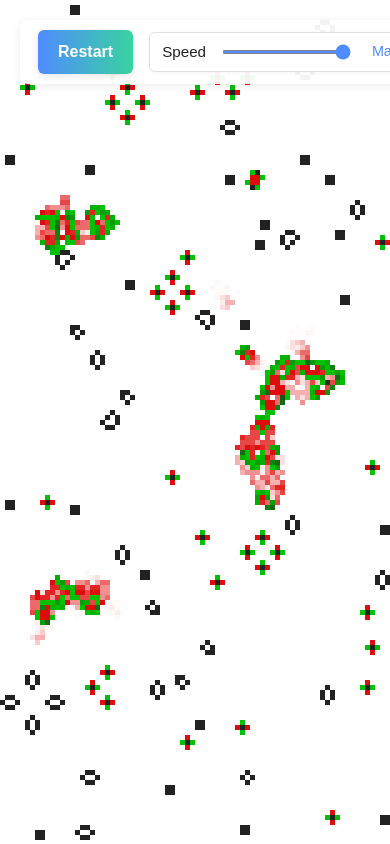
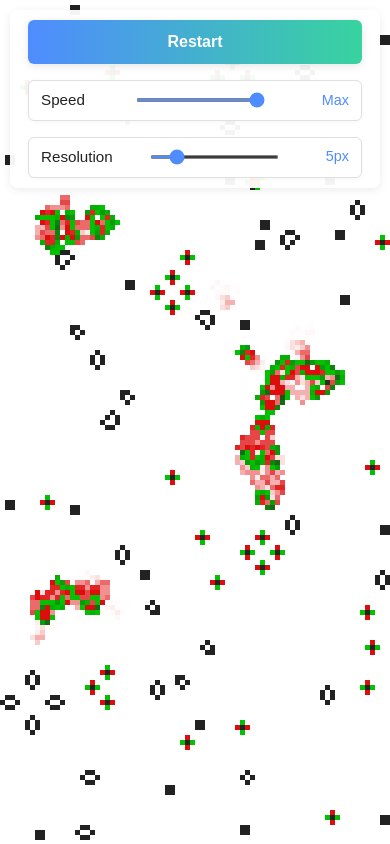
Before and after one commit to raybooysen/conway, a Next.js app: page / in a window 390 px wide. Built offline with nearby package versions, Linux system fonts and the light colour scheme.

Commit message:
Make the buttons work on mobile

```diff
--- /dev/null
+++ b/src/app/Home.module.css
@@ -0,0 +1,64 @@
+.panel {
+  position: fixed;
+  top: 20px;
+  left: 20px;
+  z-index: 10;
+  display: flex;
+  align-items: center;
+  gap: 16px;
+  background: rgba(255, 255, 255, 0.95);
+  border-radius: 8px;
+  box-shadow: 0 2px 8px rgba(0, 0, 0, 0.08);
+  padding: 10px 18px;
+}
+
+.button {
+  padding: 10px 20px;
+  font-size: 1rem;
+  background: linear-gradient(90deg, #4f8cff 0%, #38d39f 100%);
+  color: #fff;
+  border: none;
+  border-radius: 6px;
+  cursor: pointer;
+  font-weight: 600;
+  box-shadow: 0 2px 8px rgba(0, 0, 0, 0.1);
+  transition: background 0.2s, box-shadow 0.2s;
+}
+
+.button:hover {
+  background: linear-gradient(90deg, #38d39f 0%, #4f8cff 100%);
+  box-shadow: 0 4px 16px rgba(0, 0, 0, 0.15);
+}
+
+.label {
+  display: flex;
+  align-items: center;
+  gap: 8px;
+  background: #fff;
+  border: 1px solid #e0e0e0;
+  border-radius: 6px;
+  padding: 8px 12px;
+  box-shadow: 0 1px 4px rgba(0, 0, 0, 0.04);
+}
+
+.slider {
+  margin-left: 8px;
+  accent-color: #4f8cff;
+  height: 4px;
+  border-radius: 2px;
+  background: linear-gradient(90deg, #4f8cff 0%, #38d39f 100%);
+}
+
+@media (max-width: 600px) {
+  .panel {
+    flex-direction: column;
+    align-items: stretch;
+    left: 10px;
+    right: 10px;
+    top: 10px;
+  }
+
+  .label {
+    justify-content: space-between;
+  }
+}
--- a/src/app/page.tsx
+++ b/src/app/page.tsx
@@ -1,5 +1,6 @@
 'use client';
-import {useEffect, useRef, useState, useMemo, CSSProperties} from 'react';
+import {useEffect, useRef, useState, useMemo} from 'react';
+import styles from './Home.module.css';
 
 const CELL_SIZE = 5;
 const BASE_COLOR: [number, number, number] = [34, 34, 34]; // #222
@@ -8,53 +9,6 @@ const GREEN: [number, number, number] = [0, 200, 0];
 const RED: [number, number, number] = [220, 0, 0];
 const FADE_FRAMES = 20;
 const MAX_SPEED = 200;
-
-const panelStyle: CSSProperties = {
-  position: 'fixed',
-  top: '20px',
-  left: '20px',
-  zIndex: 10,
-  display: 'flex',
-  alignItems: 'center',
-  gap: 16,
-  background: 'rgba(255,255,255,0.95)',
-  borderRadius: 8,
-  boxShadow: '0 2px 8px rgba(0,0,0,0.08)',
-  padding: '10px 18px',
-};
-const buttonStyle: CSSProperties = {
-  padding: '10px 20px',
-  fontSize: '1rem',
-  background: 'linear-gradient(90deg, #4f8cff 0%, #38d39f 100%)',
-  color: '#fff',
-  border: 'none',
-  borderRadius: 6,
-  cursor: 'pointer',
-  fontWeight: 600,
-  boxShadow: '0 2px 8px rgba(0,0,0,0.10)',
-  transition: 'background 0.2s, box-shadow 0.2s',
-};
-const buttonHoverStyle: CSSProperties = {
-  background: 'linear-gradient(90deg, #38d39f 0%, #4f8cff 100%)',
-  boxShadow: '0 4px 16px rgba(0,0,0,0.15)',
-};
-const labelStyle: CSSProperties = {
-  display: 'flex',
-  alignItems: 'center',
-  gap: 8,
-  background: '#fff',
-  border: '1px solid #e0e0e0',
-  borderRadius: 6,
-  padding: '8px 12px',
-  boxShadow: '0 1px 4px rgba(0,0,0,0.04)',
-};
-const sliderStyle: CSSProperties = {
-  marginLeft: 8,
-  accentColor: '#4f8cff',
-  height: 4,
-  borderRadius: 2,
-  background: 'linear-gradient(90deg, #4f8cff 0%, #38d39f 100%)',
-};
 
 function createEmptyGrid(rows: number, cols: number) {
   return Array.from({length: rows}, () => Array(cols).fill(0));
@@ -282,17 +236,15 @@ export default function Home() {
           zIndex: 1,
         }}
       />
-      <div style={panelStyle}>
+      <div className={styles.panel}>
         <button
           onClick={() => setRestartKey((k) => k + 1)}
-          style={buttonStyle}
-          onMouseOver={e => (e.currentTarget.style.background = buttonHoverStyle.background as string)}
-          onMouseOut={e => (e.currentTarget.style.background = buttonStyle.background as string)}
+          className={styles.button}
         >
           Restart
         </button>
-        <label style={labelStyle}>
-          <span style={{ fontSize: '0.95rem', color: '#222' }}>Speed</span>
+        <label className={styles.label}>
+          <span style={{fontSize: '0.95rem', color: '#222'}}>Speed</span>
           <input
             type='range'
             min={0}
@@ -300,14 +252,21 @@ export default function Home() {
             step={5}
             value={rawSpeed}
             onChange={(e) => setRawSpeed(Number(e.target.value))}
-            style={sliderStyle}
+            className={styles.slider}
           />
-          <span style={{ fontSize: '0.9rem', minWidth: 40, textAlign: 'right', color: '#4f8cff' }}>
+          <span
+            style={{
+              fontSize: '0.9rem',
+              minWidth: 40,
+              textAlign: 'right',
+              color: '#4f8cff',
+            }}
+          >
             {speed === 0 ? 'Max' : `${speed}ms`}
           </span>
         </label>
-        <label style={labelStyle}>
-          <span style={{ fontSize: '0.95rem', color: '#222' }}>Resolution</span>
+        <label className={styles.label}>
+          <span style={{fontSize: '0.95rem', color: '#222'}}>Resolution</span>
           <input
             type='range'
             min={2}
@@ -315,9 +274,16 @@ export default function Home() {
             step={1}
             value={cellSize}
             onChange={(e) => setCellSize(Number(e.target.value))}
-            style={sliderStyle}
+            className={styles.slider}
           />
-          <span style={{ fontSize: '0.9rem', minWidth: 40, textAlign: 'right', color: '#4f8cff' }}>
+          <span
+            style={{
+              fontSize: '0.9rem',
+              minWidth: 40,
+              textAlign: 'right',
+              color: '#4f8cff',
+            }}
+          >
             {cellSize}px
           </span>
         </label>
```
